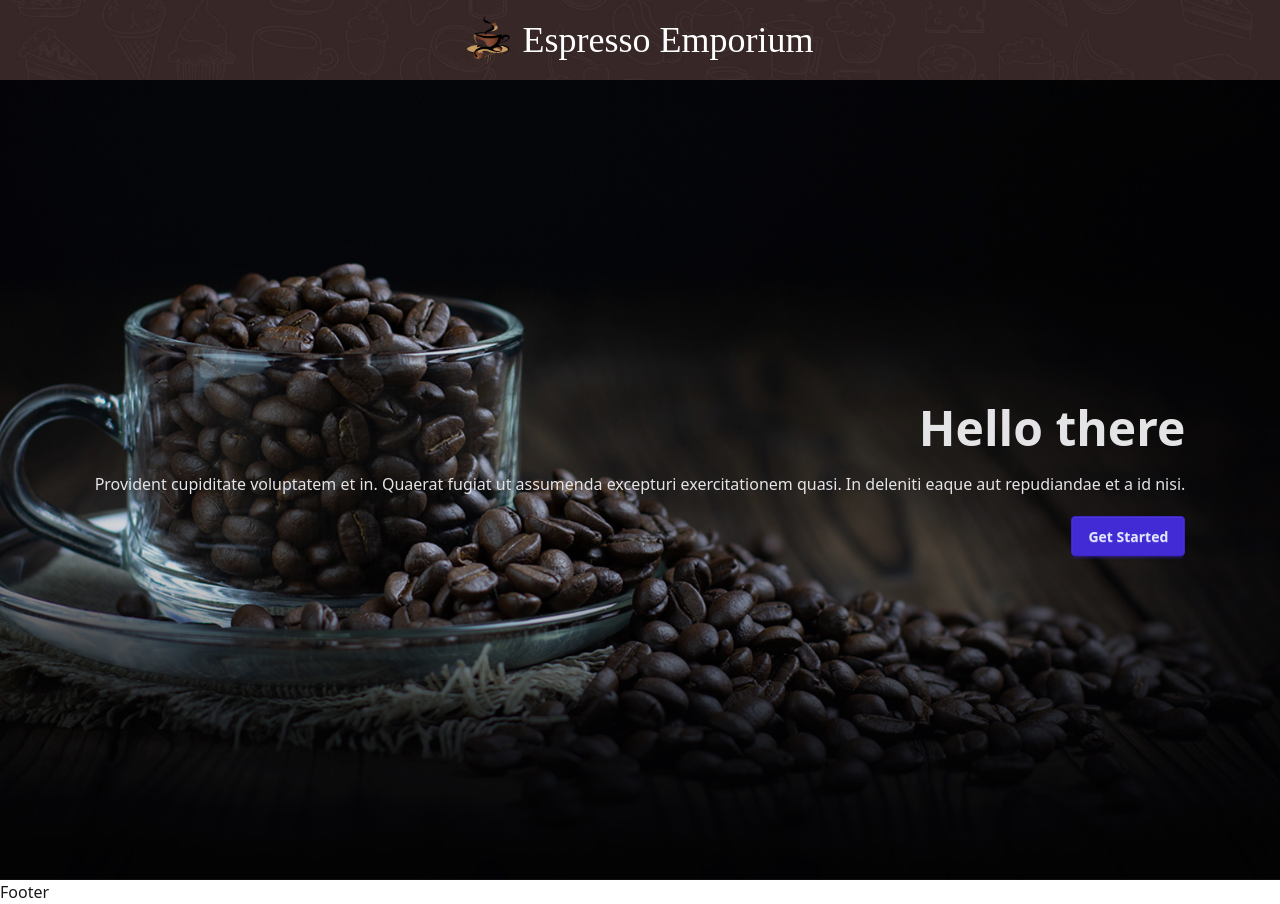
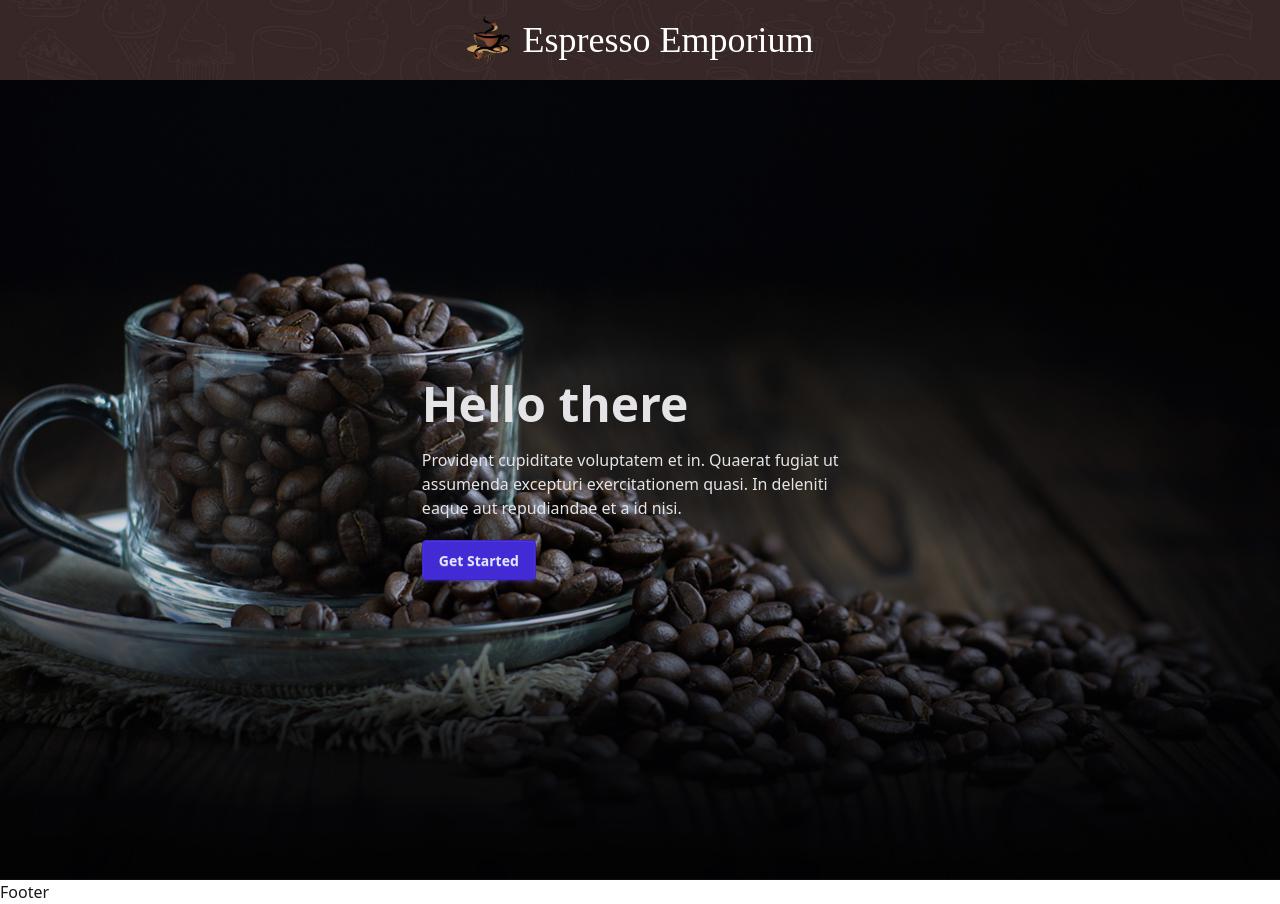
Before and after one commit to tasninanika/Espresso-Emporium-Client, a React (Vite) app: page / in a window 1280 px wide. Built offline with nearby package versions, Linux system fonts and the light colour scheme; a web font is replaced by a local one.

Commit message:
apply style on banner  section

```diff
--- a/src/components/Home.jsx
+++ b/src/components/Home.jsx
@@ -9,8 +9,8 @@ const Home = () => {
         }}
       >
         <div className="hero-overlay opacity-30"></div>
-        <div className="hero-content text-neutral-content text-end">
-          <div className="">
+        <div className="hero-content text-neutral-content ">
+          <div className="lg:w-2/5">
             <h1 className="mb-5 text-5xl font-bold">Hello there</h1>
             <p className="mb-5">
               Provident cupiditate voluptatem et in. Quaerat fugiat ut assumenda
```
